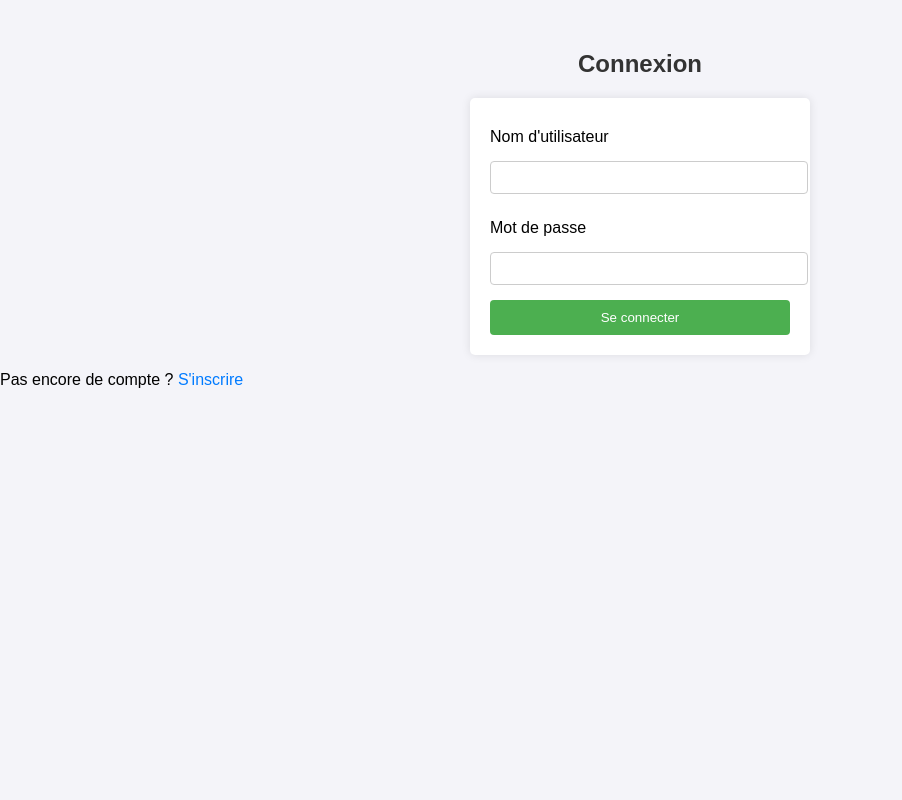
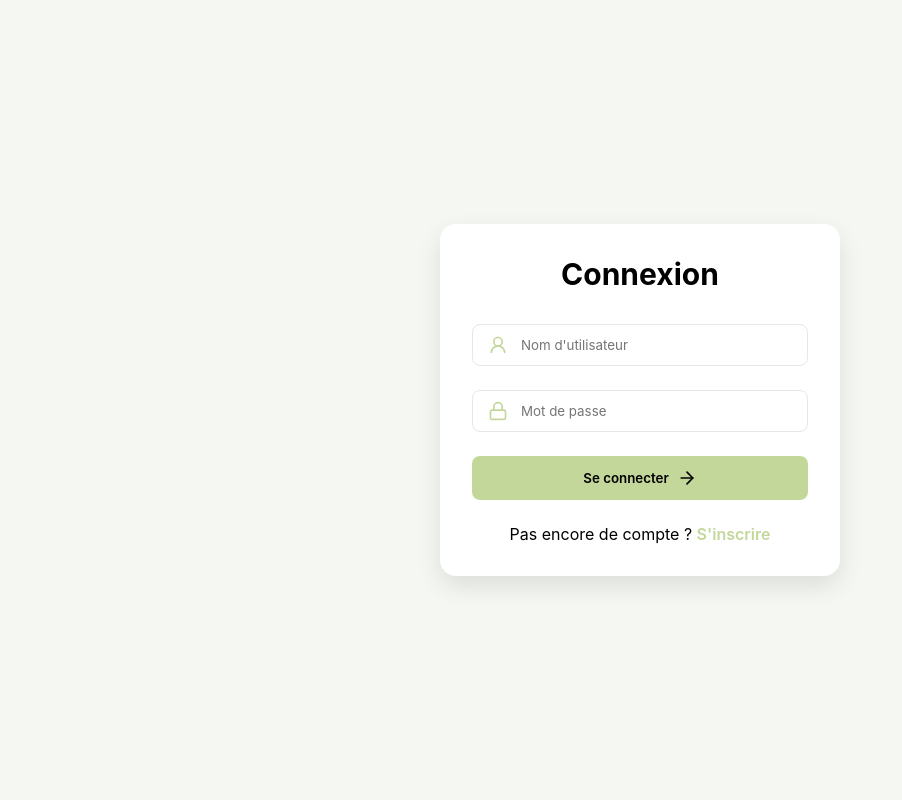
Before and after one commit to 23002su/defi1, a Django app: page /users/login/ in a window 1280 px wide. Shown: the whole page, without its empty margins (0-902 px from the left). Run offline with Django 5.2, Linux system fonts and the light colour scheme.

Commit message:
login and register

```diff
--- a/users/static/css/styles.css
+++ b/users/static/css/styles.css
@@ -1,64 +1,110 @@
-body {
-    font-family: Arial, sans-serif;
+* {
     margin: 0;
     padding: 0;
-    background-color: #f4f4f9;
+    box-sizing: border-box;
+    font-family: -apple-system, BlinkMacSystemFont, "Segoe UI", Roboto, sans-serif;
+  }
+
+  body {
+    min-height: 100vh;
+    background-color: #f5f7f2;
+    display: flex;
+    align-items: center;
+    justify-content: center;
+    padding: 1rem;
+  }
+
+  .container {
+    width: 100%;
+    max-width: 400px;
+  }
+
+  .form-card {
+    background: white;
+    border-radius: 1rem;
+    box-shadow: 0 10px 25px rgba(0, 0, 0, 0.1);
+    padding: 2rem;
   }
 
   h2 {
+    color: black;
     text-align: center;
-    color: #333;
-    margin-top: 50px;
+    font-size: 1.875rem;
+    font-weight: bold;
+    margin-bottom: 2rem;
   }
 
-form {
-    width: 300px;
-    margin: 0 auto;
-    padding: 20px;
-    background-color: #fff;
-    border-radius: 5px;
-    box-shadow: 0 0 10px rgba(0, 0, 0, 0.1);
+  .form-group {
+    position: relative;
+    margin-bottom: 1.5rem;
   }
 
-label {
-    display: block;
-    margin: 10px 0 5px;
+  .form-group svg {
+    position: absolute;
+    left: 1rem;
+    top: 50%;
+    transform: translateY(-50%);
+    width: 1.25rem;
+    height: 1.25rem;
+    color: #C4D79B;
   }
 
-input {
+  .form-group input {
     width: 100%;
-    padding: 8px;
-    margin: 10px 0 15px;
-    border: 1px solid #ccc;
-    border-radius: 4px;
+    padding: 0.75rem 1rem 0.75rem 3rem;
+    border: 1px solid #e5e7eb;
+    border-radius: 0.5rem;
+    outline: none;
+    transition: all 0.2s;
+  }
+
+  .form-group input:focus {
+    border-color: #C4D79B;
+    box-shadow: 0 0 0 3px rgba(196, 215, 155, 0.2);
   }
 
   button {
     width: 100%;
-    padding: 10px;
-    background-color: #4CAF50;
-    color: white;
+    background: #C4D79B;
+    color: black;
     border: none;
-    border-radius: 4px;
+    padding: 0.75rem;
+    border-radius: 0.5rem;
+    font-weight: 600;
     cursor: pointer;
+    display: flex;
+    align-items: center;
+    justify-content: center;
+    gap: 0.5rem;
+    transition: all 0.2s;
   }
 
   button:hover {
-    background-color: #45a049;
+    background: #b3c88a;
   }
 
-a {
-    color: #007BFF;
-    text-decoration: none;
+  button svg {
+    width: 1.25rem;
+    height: 1.25rem;
+    transition: transform 0.2s;
   }
 
-a:hover {
-    text-decoration: underline;
+  button:hover svg {
+    transform: translateX(4px);
   }
 
-ul {
-    color: red;
-    margin: 0 auto;
-    padding: 0;
-    list-style-type: none;
+  .signup-text {
+    margin-top: 1.5rem;
+    text-align: center;
+    color: black;
   }
+
+  .signup-text a {
+    color: #C4D79B;
+    text-decoration: none;
+    font-weight: 600;
+  }
+
+  .signup-text a:hover {
+    color: #b3c88a;
+  }
--- /dev/null
+++ b/users/static/js/script.js
@@ -0,0 +1,15 @@
+// SVG icons as strings
+const userIcon = `<svg xmlns="http://www.w3.org/2000/svg" width="24" height="24" viewBox="0 0 24 24" fill="none" stroke="currentColor" stroke-width="2" stroke-linecap="round" stroke-linejoin="round"><circle cx="12" cy="8" r="5"/><path d="M20 21a8 8 0 1 0-16 0"/></svg>`;
+const lockIcon = `<svg xmlns="http://www.w3.org/2000/svg" width="24" height="24" viewBox="0 0 24 24" fill="none" stroke="currentColor" stroke-width="2" stroke-linecap="round" stroke-linejoin="round"><rect width="18" height="11" x="3" y="11" rx="2" ry="2"/><path d="M7 11V7a5 5 0 0 1 10 0v4"/></svg>`;
+const arrowIcon = `<svg xmlns="http://www.w3.org/2000/svg" width="24" height="24" viewBox="0 0 24 24" fill="none" stroke="currentColor" stroke-width="2" stroke-linecap="round" stroke-linejoin="round"><path d="M5 12h14"/><path d="m12 5 7 7-7 7"/></svg>`;
+
+document.addEventListener('DOMContentLoaded', () => {
+  const form = document.querySelector('form');
+
+  form.addEventListener('submit', (e) => {
+    e.preventDefault();
+    const username = document.querySelector('#username').value;
+    const password = document.querySelector('#password').value;
+    console.log('Login attempt:', { username, password });
+  });
+});
--- a/users/templates/users/login.html
+++ b/users/templates/users/login.html
@@ -2,31 +2,61 @@
 <html lang="fr">
 <head>
     <meta charset="UTF-8">
+    <meta name="viewport" content="width=device-width, initial-scale=1.0">
     <title>Connexion</title>
     {% load static %}
     <link rel="stylesheet" type="text/css" href="{% static 'css/styles.css' %}">
 </head>
 <body>
+    <div class="container">
+        <div class="form-card">
             <h2>Connexion</h2>
 
             {% if messages %}
-        <ul>
+                <ul class="message-list">
                     {% for message in messages %}
-                <li style="color: red;">{{ message }}</li>
+                        <li class="error-message">{{ message }}</li>
                     {% endfor %}
                 </ul>
             {% endif %}
 
             <form method="POST">
                 {% csrf_token %}
-        <label for="username">Nom d'utilisateur</label>
-        <input type="text" name="username" id="username" required><br>
 
-        <label for="password">Mot de passe</label>
-        <input type="password" name="password" id="password" required><br>
+                <div class="form-group">
+                    <svg xmlns="http://www.w3.org/2000/svg" width="24" height="24" viewBox="0 0 24 24" fill="none" stroke="currentColor" stroke-width="2" stroke-linecap="round" stroke-linejoin="round"><circle cx="12" cy="8" r="5"/><path d="M20 21a8 8 0 1 0-16 0"/></svg>
+                    <input
+                        type="text"
+                        name="username"
+                        id="username"
+                        placeholder="Nom d'utilisateur"
+                        required
+                    >
+                </div>
 
-        <button type="submit">Se connecter</button>
+                <div class="form-group">
+                    <svg xmlns="http://www.w3.org/2000/svg" width="24" height="24" viewBox="0 0 24 24" fill="none" stroke="currentColor" stroke-width="2" stroke-linecap="round" stroke-linejoin="round"><rect width="18" height="11" x="3" y="11" rx="2" ry="2"/><path d="M7 11V7a5 5 0 0 1 10 0v4"/></svg>
+                    <input
+                        type="password"
+                        name="password"
+                        id="password"
+                        placeholder="Mot de passe"
+                        required
+                    >
+                </div>
+
+                <button type="submit">
+                    Se connecter
+                    <svg xmlns="http://www.w3.org/2000/svg" width="24" height="24" viewBox="0 0 24 24" fill="none" stroke="currentColor" stroke-width="2" stroke-linecap="round" stroke-linejoin="round"><path d="M5 12h14"/><path d="m12 5 7 7-7 7"/></svg>
+                </button>
             </form>
-    <p>Pas encore de compte ? <a href="{% url 'register' %}">S'inscrire</a></p>
+
+            <p class="signup-text">
+                Pas encore de compte ? <a href="{% url 'register' %}">S'inscrire</a>
+            </p>
+        </div>
+    </div>
+
+    <script src="{% static 'js/script.js' %}"></script>
 </body>
 </html>
```
Also changed, not shown: users/templates/users/register.html (+126 -3 lines), db.sqlite3, users/static/css/style2.css (added), users/static/js/script2.js (added). Lines whose indentation alone changed are shown as unchanged.
